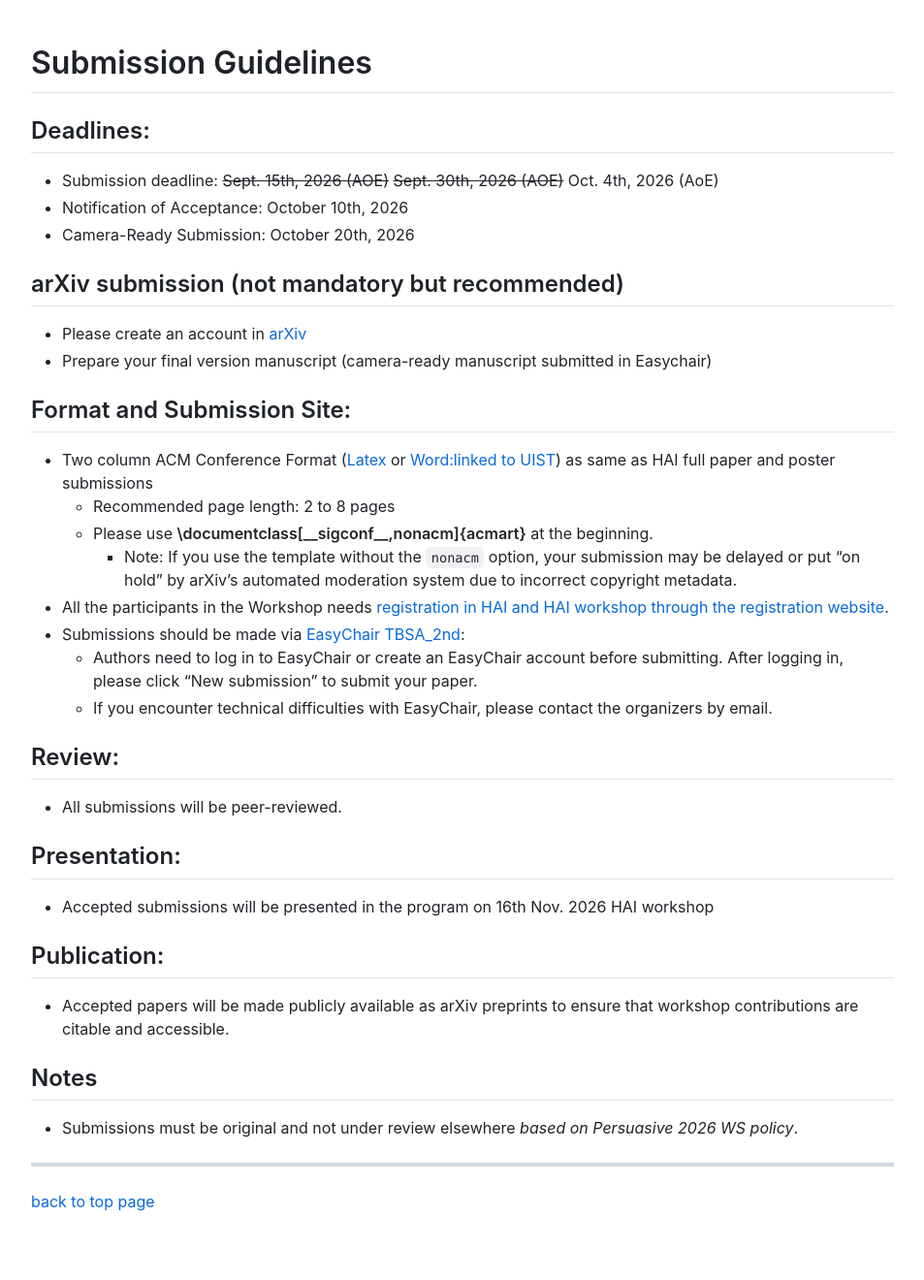
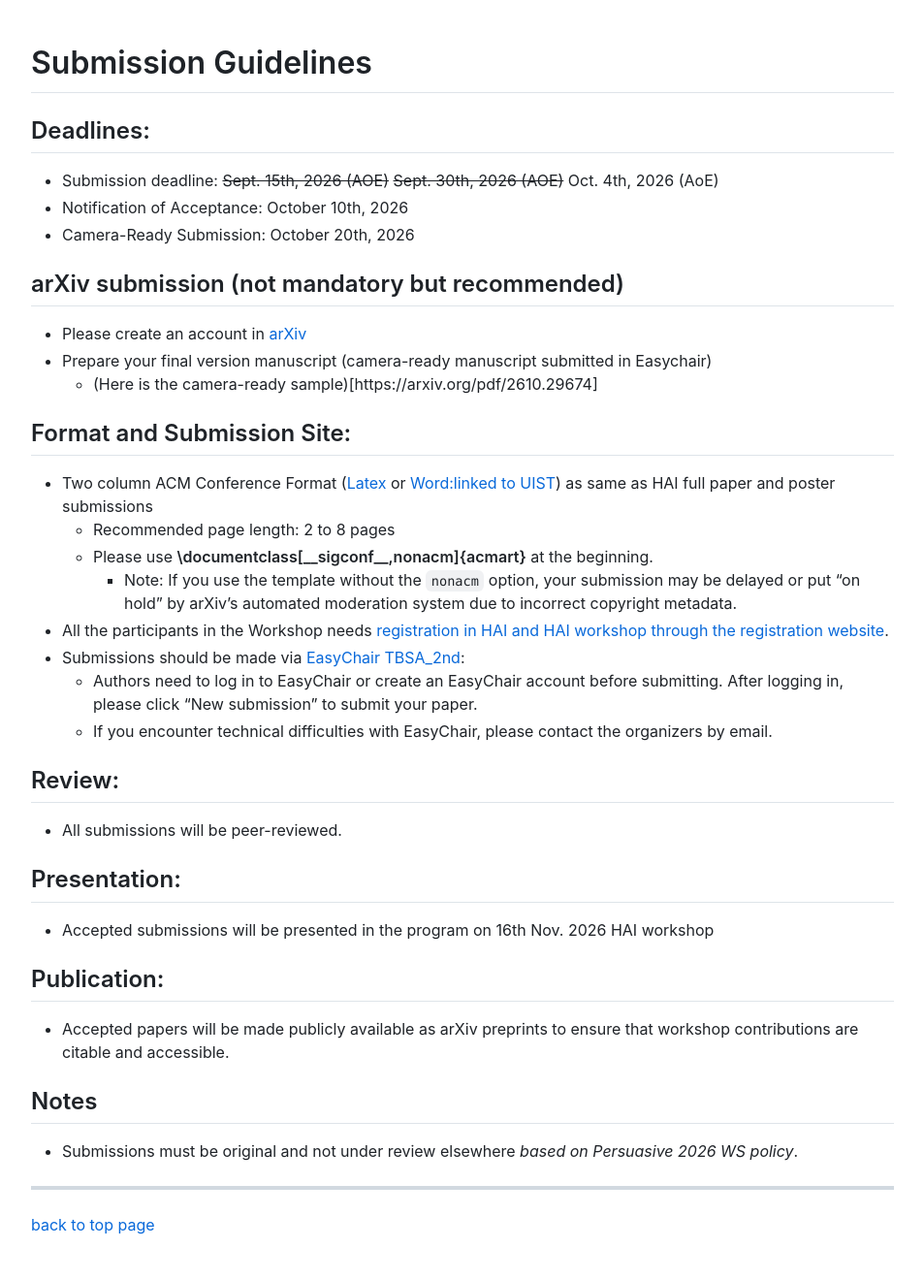
Before and after one commit to virtualcom-designlab/TBSA2026, a Jekyll site: the page built from submission.md, in a window 1280 px wide. Shown: the whole page at 97% size, without its empty margins (163-1116 px from the left). Built offline with Jekyll 4.4.1, drawn with Linux system fonts in a browser that asks for light colours; our own code applies the rules of GitHub Pages for plain Markdown files; before the commit the page ends 1296 px from its top, so only the background shows below that.

Commit message:
Update submission.md

```diff
--- a/submission.md
+++ b/submission.md
@@ -14,6 +14,7 @@
 ## arXiv submission (not mandatory but recommended)
 - Please create an account in [arXiv](https://arxiv.org/)
 - Prepare your final version manuscript (camera-ready manuscript submitted in Easychair)
+  - (Here is the camera-ready sample)[https://arxiv.org/pdf/2610.29674]
 
 ## Format and Submission Site:
 - Two column ACM Conference Format ([Latex](https://ja.overleaf.com/latex/templates/acm-conference-proceedings-primary-article-template/wbvnghjbzwpc) or [Word:linked to UIST](https://uist.acm.org/2024/assets/files/word-two-column-submission-sample.docx)) as same as HAI full paper and poster submissions
```
